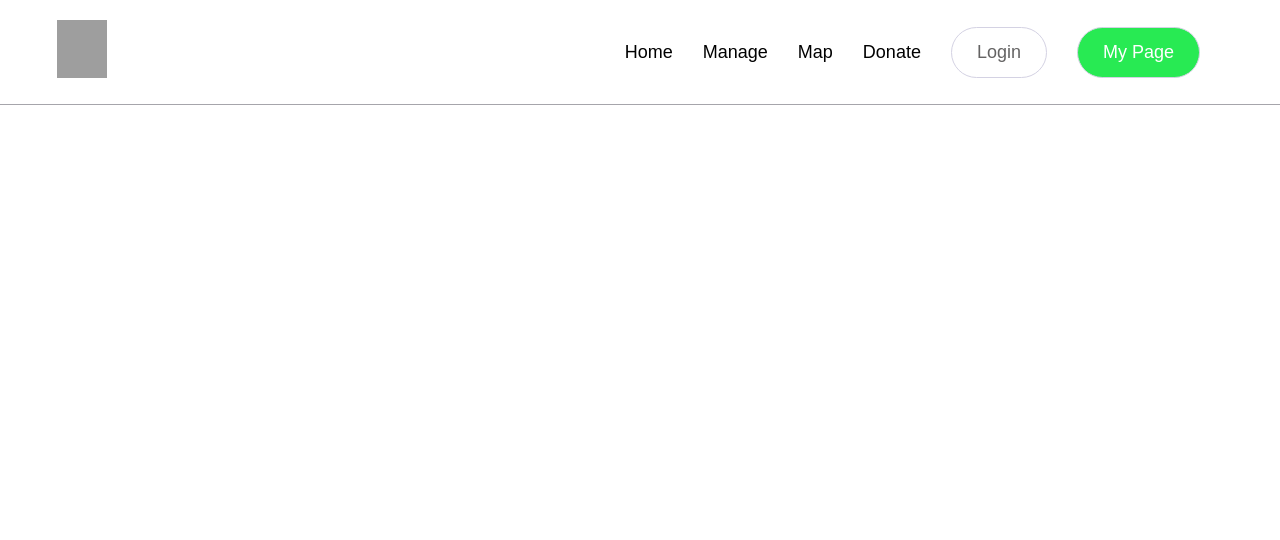
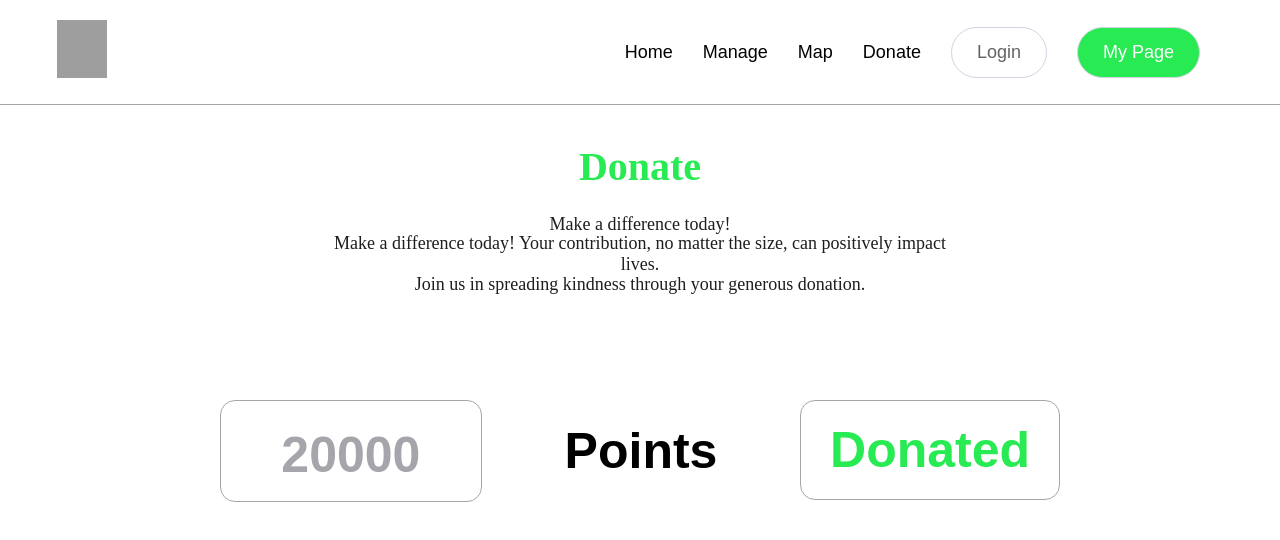
Before and after one commit to DrugEscape/DrugEscape-Frontend, a React (Vite) app: page /donate in a window 1280 px wide. Shown: the top 540 px of the page. Built offline with nearby package versions, Linux system fonts and the light colour scheme; grey boxes are pictures that could not be loaded.

Commit message:
donate 페이지

```diff
--- a/src/component/Donate.tsx
+++ b/src/component/Donate.tsx
@@ -1,9 +1,53 @@
 
+import '../donate.css';
+import React, { useState } from 'react';
 
 function Donate(){
+    const [isVisible, setIsVisible] = useState(false);
+    const [placeHolder,setplaceHolder] = useState('20000');
+    const [inputValue, setInputValue] = useState('');
+    function handlesubmit(event: React.FormEvent<HTMLFormElement>){
+        event.preventDefault();
+        if (Number(inputValue)>Number(placeHolder)){
+            alert("포인트가 부족합니다.");
+            setInputValue('');
+        }else{
+            setIsVisible(!isVisible);
+            setplaceHolder(String(Number(placeHolder)-Number(inputValue)));
+            setInputValue('');
+        }
+    }
+    function handleChange(event: React.ChangeEvent<HTMLInputElement>) {
+        setInputValue(event.target.value);
+    }
+
     return(
         <>
-
+        <div id='donate-complete' className={isVisible ? 'visible' : 'hidden'}>
+            <p id="donate-complete1">Thank you</p>
+            <p id="donate-complete2">for your donation!</p>
+            <p id="donate-complete3">Heartfelt thanks for your generous contribution!</p>
+        </div>
+        <div id="donate-title">
+            <p id="donate-donate">Donate</p>
+            <p id='donate-p'>Make a difference today!</p>
+            <p id='donate-p1'>Make a difference today!
+                Your contribution, no matter the size, can positively impact lives.</p>
+            <p id='donate-p2'>Join us in spreading kindness
+                 through your generous donation.</p>
+        </div>
+        <div id="donate-content">
+            <div id="donate-point">
+                <form id="donate-form" onSubmit={handlesubmit}>
+                    <input type="number" id="donate-input" placeholder={placeHolder} value={inputValue}
+                    onChange={handleChange}
+                    >
+                    </input>
+                    <p id="donate-points">Points</p>
+                    <button type='submit' id="donate-button">Donated</button>
+                </form>
+            </div>
+        </div>
         </>
     )
 }
--- a/src/donate.css
+++ b/src/donate.css
@@ -0,0 +1,141 @@
+body,html{
+    margin: 0;
+    padding: 0;
+
+}
+#donate-title{
+    position: relative;
+    top:104px;
+    height:400px;
+}
+#donate-content{
+    position: relative;
+    height: 350px;
+}
+#donate-donate{
+    position: absolute;
+    top:62px;
+    left: 50%;
+    transform: translate(-50%, -50%);
+    color:#28EA53;
+    font-weight:700;
+    font-size: 40px;
+}
+#donate-p, #donate-p1, #donate-p2{
+    position: absolute;
+    top: 120px;
+    left: 50%;
+    transform: translate(-50%, -50%);
+    color:#1E1E1E;
+    font-size: 18px;
+    font-weight: 400;
+}
+#donate-p1{
+    top: 150px;
+}
+#donate-p2{
+    top: 180px;
+}
+#donate-point{
+    display:flex;
+    flex-direction:row;
+}
+#donate-form{
+    display:flex;
+    flex-direction: row;
+    width:100%;
+    margin-left:220px;
+    margin-right: 220px;
+}
+#donate-input{
+    width:31%;
+    height: 100px;
+    border-radius: 15px;
+    border:1px solid #A6A5AB;
+    font-size: 50px;
+    font-weight: 600;
+    text-align: center;
+
+}
+#donate-input::placeholder{
+    font-size: 50px;
+    color:#A6A5AB;
+    position: absolute;
+    top:25px;
+    left:50%;
+    transform: translate(-50%);
+}
+#donate-input:focus::placeholder {
+    color: transparent; /* 포커스가 있을 때 placeholder를 투명하게 만듭니다. */
+  }
+#donate-points{
+    width: 38%;
+    font-size: 50px;
+    font-weight: 600;
+    font-family: 'DM Sans', sans-serif;
+    display:flex;
+    justify-content: center;
+    align-items: center;
+}
+#donate-button{
+    width:31%;
+    height:100px;
+    font-size: 50px;
+    color:#28EA53;
+    border:1px solid #A6A5AB;
+    border-radius: 15px;
+    font-weight: 600;
+    background-color: white;
+}
+
+/* 여기까지 donate-main */
+#donate-complete{
+    position: relative;
+    top:104px;
+    width:1220px;
+    height:550px;
+    background-color: #28EA53;
+    margin-left:150px;
+    margin-right:150px;
+    margin-top: 40px;
+    border:1px solid white;
+    border-radius: 30px;
+}
+.visible{
+    display: block;
+}
+.hidden{
+    display: none;
+}
+#donate-complete1{
+    position: absolute;
+    top: 20%;
+    left: 50%;
+    transform: translate(-50%, -50%);
+    color:white;
+    font-size: 40px;
+    font-weight: 700;
+}
+#donate-complete2{
+    position: absolute;
+    top: 30%;
+    left: 50%;
+    transform: translate(-50%, -50%);
+    color:white;
+    font-size: 40px;
+    font-weight: 700;
+}
+#donate-complete3, #donate-complete4{
+    position: absolute;
+    left: 50%;
+    transform: translate(-50%, -50%);
+    color:white;
+    font-size: 15px;
+    font-weight: 400;
+}
+#donate-complete3{
+    top: 40%;
+}
+#donate-complete4{
+    top: 45%;
+}
```
